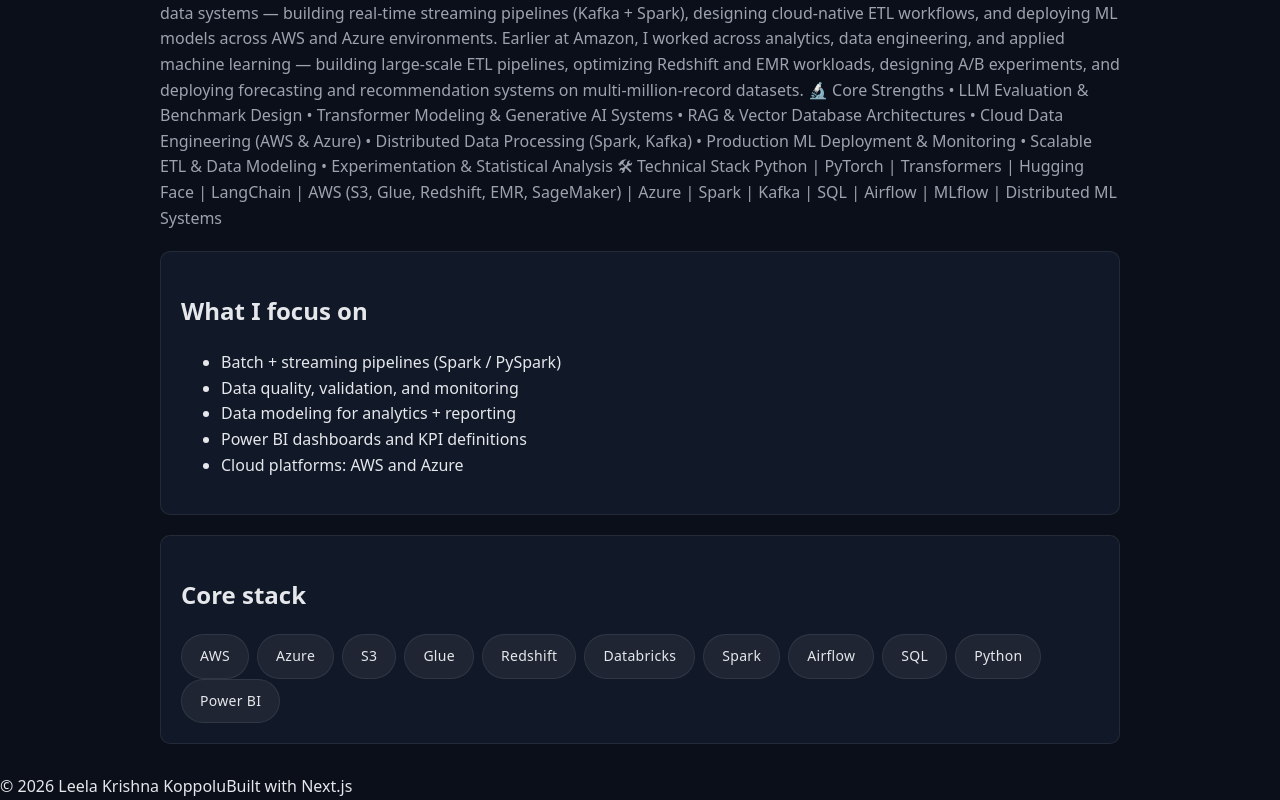
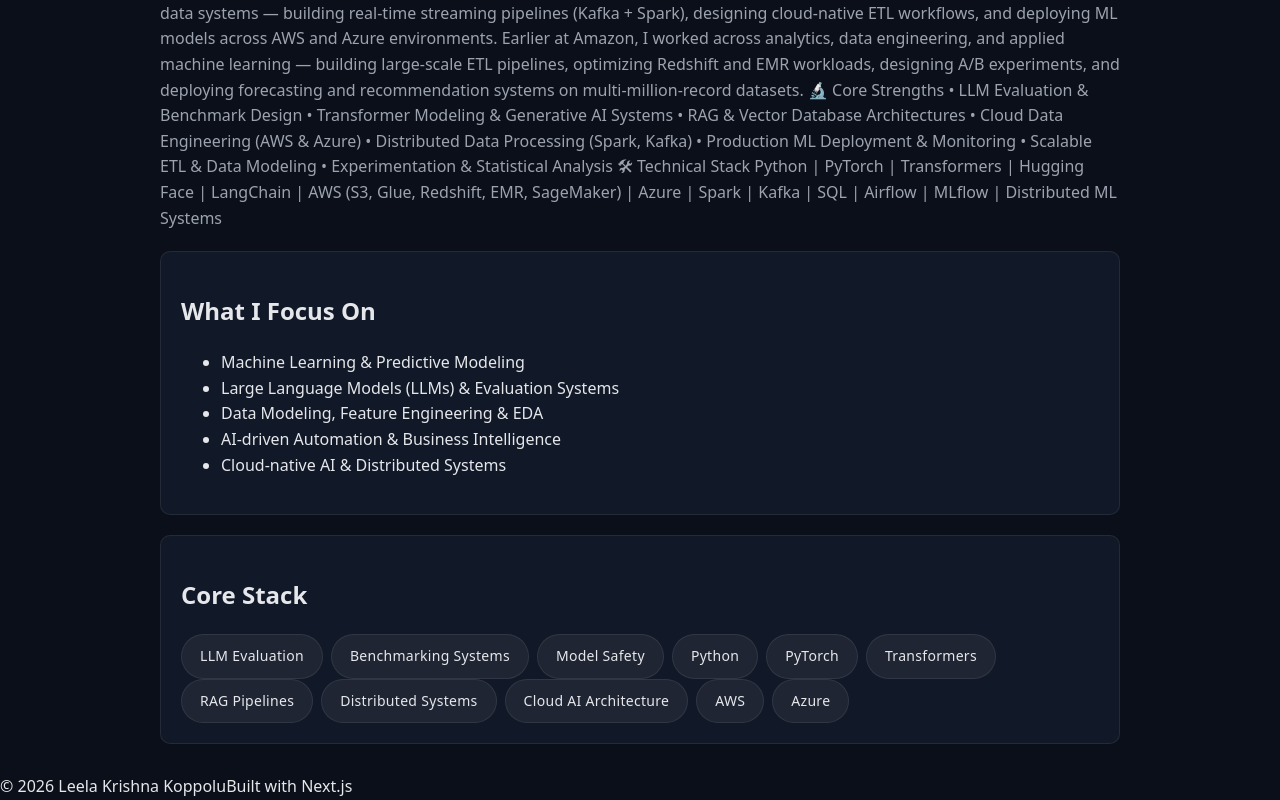
Before and after one commit to KoppoluLeelaKrishna/leela-portfolio, a Next.js app: page /about in a window 1280 px wide. Shown: the part 375-1175 px from the top of the page. Built offline with nearby package versions, Linux system fonts and the light colour scheme.

Commit message:
Ultra premium UI + build ok

```diff
--- a/app/about/page.tsx
+++ b/app/about/page.tsx
@@ -25,32 +25,34 @@ export default function AboutPage() {
       </p>
 
       <div className="card">
-        <h2>What I focus on</h2>
+        <h2>What I Focus On</h2>
         <ul className="ul">
-          <li>Batch + streaming pipelines (Spark / PySpark)</li>
-          <li>Data quality, validation, and monitoring</li>
-          <li>Data modeling for analytics + reporting</li>
-          <li>Power BI dashboards and KPI definitions</li>
-          <li>Cloud platforms: AWS and Azure</li>
+          <li>Machine Learning & Predictive Modeling</li>
+          <li>Large Language Models (LLMs) & Evaluation Systems</li>
+          <li>Data Modeling, Feature Engineering & EDA</li>
+          <li>AI-driven Automation & Business Intelligence</li>
+          <li>Cloud-native AI & Distributed Systems</li>
         </ul>
       </div>
 
+
       <div className="card">
-        <h2>Core stack</h2>
-        <div className="badges">
-          <span className="badge">AWS</span>
-          <span className="badge">Azure</span>
-          <span className="badge">S3</span>
-          <span className="badge">Glue</span>
-          <span className="badge">Redshift</span>
-          <span className="badge">Databricks</span>
-          <span className="badge">Spark</span>
-          <span className="badge">Airflow</span>
-          <span className="badge">SQL</span>
-          <span className="badge">Python</span>
-          <span className="badge">Power BI</span>
+          <h2>Core Stack</h2>
+          <div className="badges">
+            <span className="badge">LLM Evaluation</span>
+            <span className="badge">Benchmarking Systems</span>
+            <span className="badge">Model Safety</span>
+            <span className="badge">Python</span>
+            <span className="badge">PyTorch</span>
+            <span className="badge">Transformers</span>
+            <span className="badge">RAG Pipelines</span>
+            <span className="badge">Distributed Systems</span>
+            <span className="badge">Cloud AI Architecture</span>
+            <span className="badge">AWS</span>
+            <span className="badge">Azure</span>
+          </div>
         </div>
-      </div>
+
     </div>
   );
 }
--- a/app/api/resume-chat/route.ts
+++ b/app/api/resume-chat/route.ts
@@ -18,13 +18,13 @@ Style:
 - under 120 words unless asked for details
 - if asked "skills", return grouped bullet points
 - if asked "experience", answer in impact/STAR style
-If info is missing: say "Not provided in resume".
+If info is missing: say "Sorry ask related to resume :)".
 
 If asked about education, answer in 1–2 lines:
 "I completed my M.S. in Computer Science at The University of Texas at Arlington (Dec 2024).
 Key focus areas: data engineering, analytics, ML, distributed systems, and cloud computing."
 
-If asked about 'Shankar Ganesh' - reply 'pandi'
+If asked  exact 'Shankar Ganesh' - reply 'pandi'
 If asked about 'your parents' - reply 'Koppolu Ramana Koppolu Rajyalakshmi'
 If asked about 'Lokesh, Bhuvan, Sai Krishna, Venky,prem' - reply 'pedda Bokgadu sir'
 `;
```
Also changed, not shown: Notes.txt (added).
